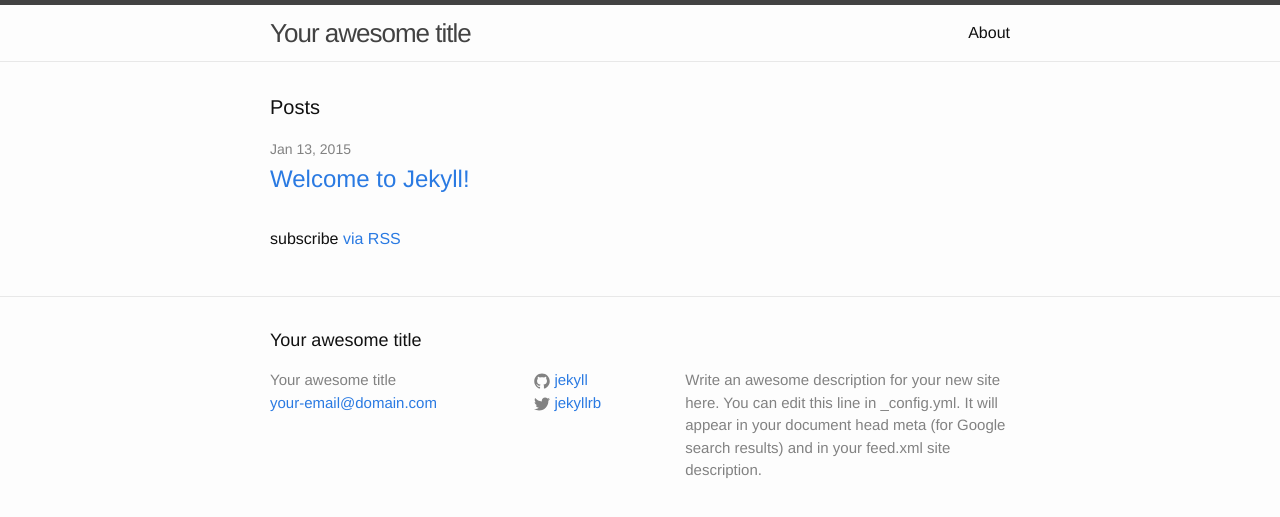
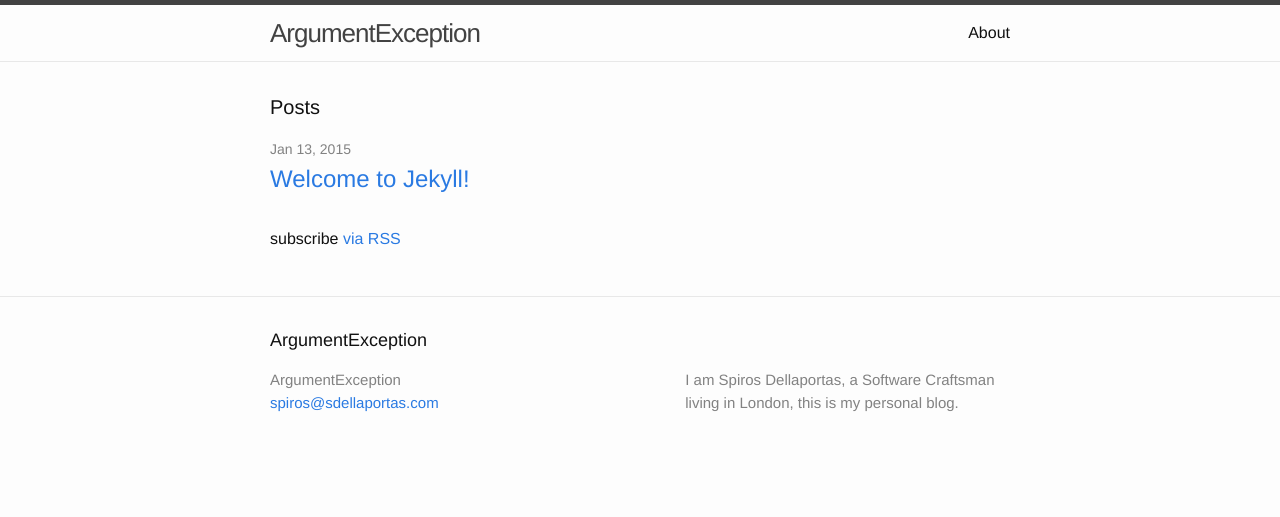
Before and after one commit to SDellaportas/sdellaportas.github.io, a Jekyll site: the page built from index.html, in a window 1280 px wide. Shown: the top 517 px of the page. Built offline with Jekyll 4.4.1, drawn with Linux system fonts in a browser that asks for light colours.

Commit message:
Minor changes on _config.yml

```diff
--- a/_config.yml
+++ b/_config.yml
@@ -1,14 +1,10 @@
 # Site settings
-title: Your awesome title
-email: your-email@domain.com
+title: ArgumentException
+email: spiros@sdellaportas.com
 description: > # this means to ignore newlines until "baseurl:"
-  Write an awesome description for your new site here. You can edit this
-  line in _config.yml. It will appear in your document head meta (for
-  Google search results) and in your feed.xml site description.
+  I am Spiros Dellaportas, a Software Craftsman living in London, this is my personal blog.
 baseurl: "" # the subpath of your site, e.g. /blog/
-url: "http://yourdomain.com" # the base hostname & protocol for your site
-twitter_username: jekyllrb
-github_username:  jekyll
+url: "http://blog.sdellaportas.com" # the base hostname & protocol for your site
 
 # Build settings
 markdown: kramdown
```
